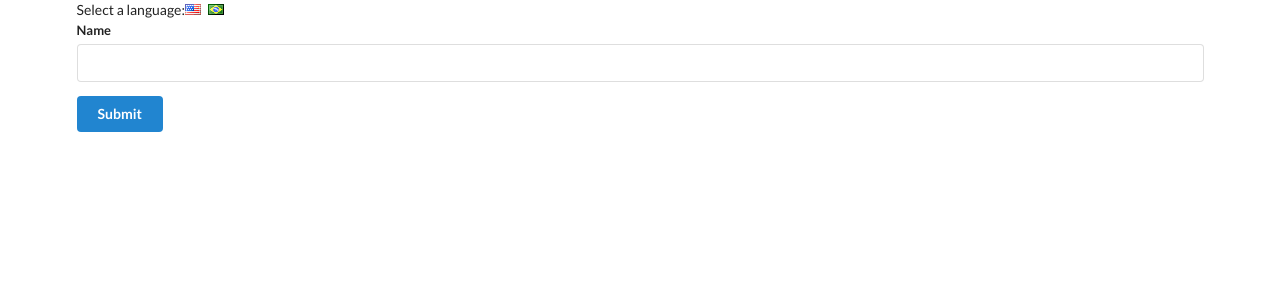
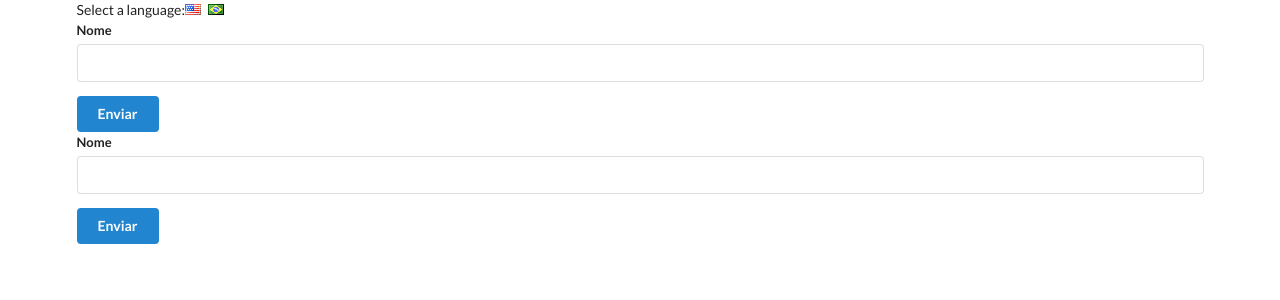
Before and after one commit to brunv/React-Redux-Complete, a React (Create React App) app in the folder 14-react-context-system/: page / in a window 1280 px wide. Shown: the top 300 px of the page. Built offline with nearby package versions, Linux system fonts and the light colour scheme.

Commit message:
changing context with Provider

```diff
--- a/14-react-context-system/src/components/App.js
+++ b/14-react-context-system/src/components/App.js
@@ -1,6 +1,6 @@
 import React from 'react';
 import UserCreate from './UserCreate';
-
+import LanguageContext from '../contexts/LanguageContext';
 
 class App extends React.Component {
     state = { language: 'english' };
@@ -17,7 +17,13 @@ class App extends React.Component {
                     <i className="flag us" onClick={() => this.onLanguageChange('en-us')} />
                     <i className="flag br" onClick={() => this.onLanguageChange('pt-br')} />
                 </div>
-                <UserCreate />
+                <LanguageContext.Provider value={this.state.language}>
+                    <UserCreate />
+                </LanguageContext.Provider>
+
+                <LanguageContext.Provider value="english">
+                    <UserCreate />
+                </LanguageContext.Provider>
             </div>
         );
     }
--- a/14-react-context-system/src/components/Button.js
+++ b/14-react-context-system/src/components/Button.js
@@ -11,7 +11,7 @@ class Button extends React.Component {
      */
 
     render() {
-        console.log(this.context);
+        // console.log(this.context);
         const text = this.context === 'en-us' ? 'Submit' : 'Enviar';
         return (
             <button className="ui button primary">
```
Also changed, not shown: 1 other file (tests, documents, lock files or other folders).
